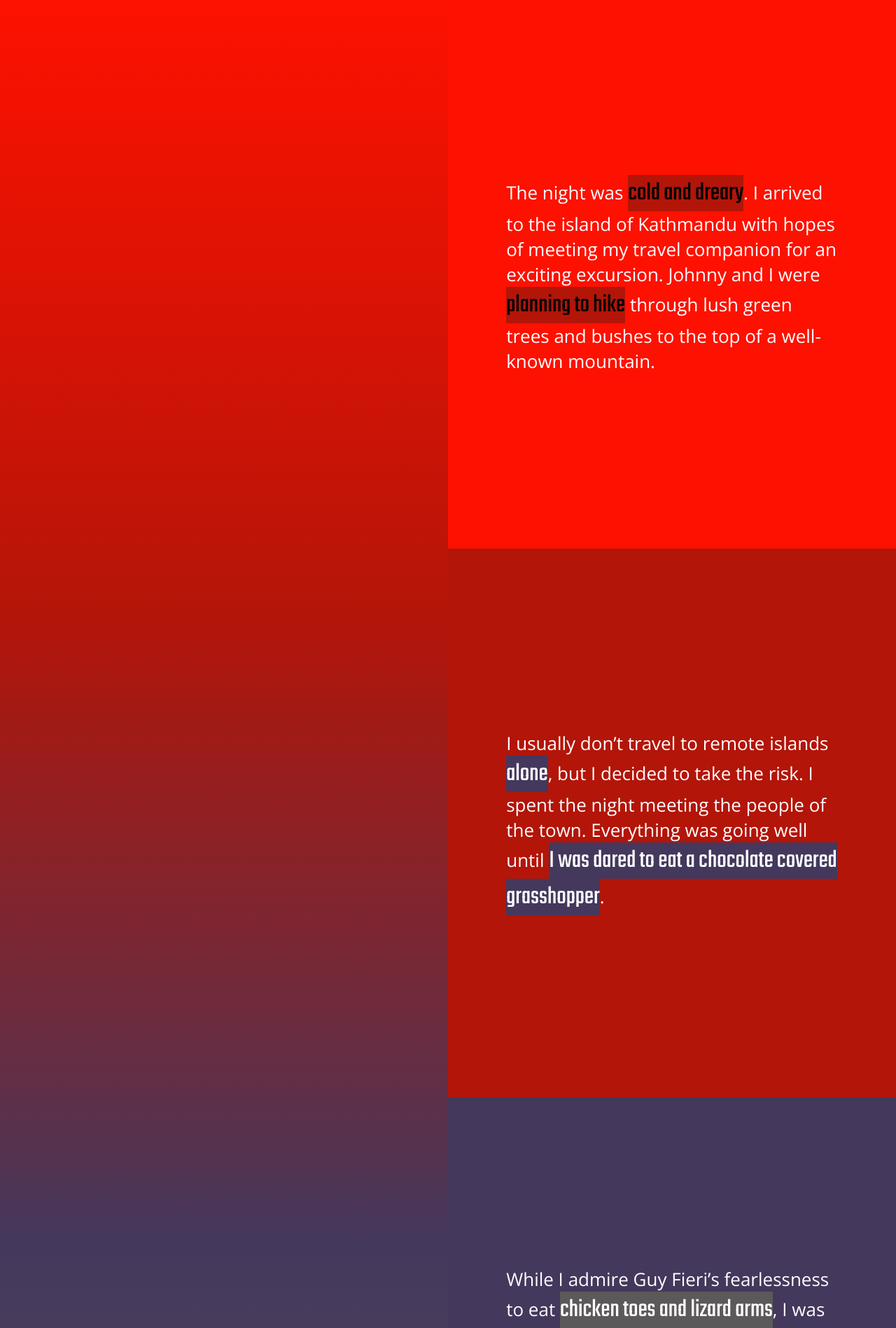
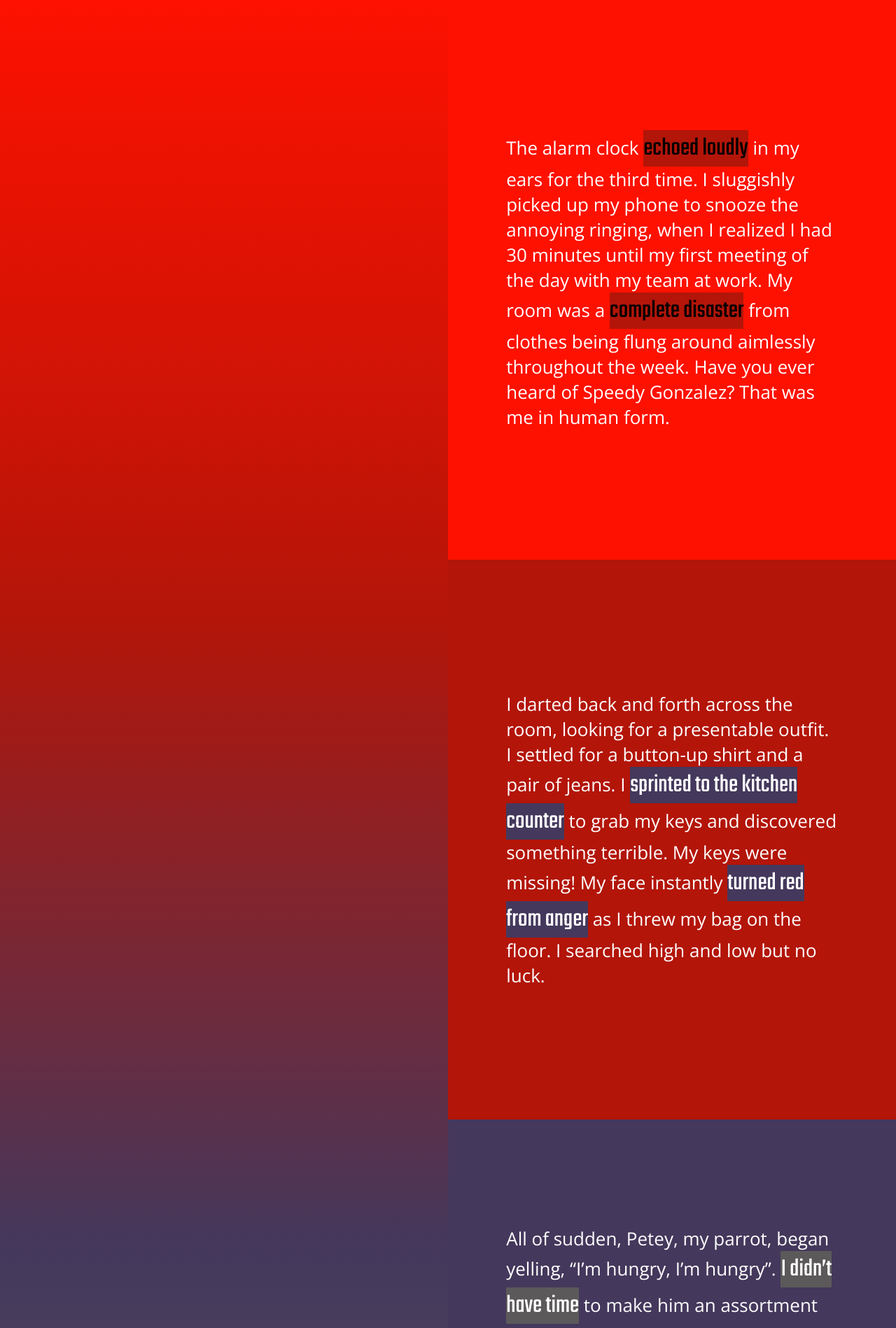
Before and after one commit to ryane1/GC-Final-Project, an Angular app: page /anger in a window 1280 px wide. Shown: the top 1898 px of the page at 70% size. Built offline with nearby package versions, Linux system fonts and the light colour scheme.

Commit message:
added anger story and updated section height

```diff
--- a/src/app/story/anger-disgust/anger-disgust.component.css
+++ b/src/app/story/anger-disgust/anger-disgust.component.css
@@ -103,6 +103,6 @@ p {
   section {
     left: 50%;
     width: 50vw;
-    height: 98vh;
+    height: 10%;
   }
 }
--- a/src/app/story/anger-disgust/anger-disgust.component.html
+++ b/src/app/story/anger-disgust/anger-disgust.component.html
@@ -2,83 +2,71 @@
   <section class="anger1">
     <p data-aos="fade-left" data-aos-duration="3000"
     data-aos-delay="200">
-      The night was <span class="angerspan1">cold and dreary</span>. I arrived to the island of Kathmandu with
-      hopes of meeting my travel companion for an exciting excursion. Johnny and
-      I were <span class="angerspan1">planning to hike</span> through lush green trees and bushes to the top of
-      a well-known mountain.
+    The alarm clock <span class="angerspan1">echoed loudly</span> in my ears for the third time. I sluggishly picked up my phone to snooze the annoying ringing, when I realized I had 30 minutes until my first meeting of the day with my team at work. My room was a <span class="angerspan1">complete disaster</span> from clothes being flung around aimlessly throughout the week. Have you ever heard of Speedy Gonzalez? That was me in human form.
     </p>
   </section>
 
   <section class="anger2">
     <p data-aos="fade-left" data-aos-duration="3000"
     data-aos-delay="200">
-      I usually don’t travel to remote islands <span class="angerspan2">alone</span>, but I decided to take the
-      risk. I spent the night meeting the people of the town. Everything was
-      going well until <span class="angerspan2">I was dared to eat a chocolate covered grasshopper</span>.
+    I darted back and forth across the room, looking for a presentable outfit. I settled for a button-up shirt and a pair of jeans. I <span class="angerspan2">sprinted to the kitchen counter</span> to grab my keys and discovered something terrible. My keys were missing! My face instantly <span class="angerspan2">turned red from anger</span> as I threw my bag on the floor. I searched high and low but no luck.
     </p>
   </section>
 
   <section class="anger3">
     <p data-aos="fade-left" data-aos-duration="3000"
     data-aos-delay="200">
-      While I admire Guy Fieri’s fearlessness to eat <span class="angerspan3">chicken toes and lizard arms</span>, I was not up for the challenge at all. However, I didn’t want to
-      seem like a scaredy cat in front of my new friends, so I obliged. <span class="angerspan3">I closed my eyes in despair and chewed.</span>
+    All of sudden, Petey, my parrot, began yelling, “I’m hungry, I’m hungry”. <span class="angerspan3">I didn’t have time</span> to make him an assortment of fruits and vegetables like I normally do. Unfortunately, I had to give him the banana that I was planning to eat for breakfast. Now I had to face the fact that I was going to be <span class="angerspan3">late and hungry</span>. As I placed the small bowl of fruit in Petey’s cage, I noticed my car keys tucked away behind one of his toys.
     </p>
   </section>
 
   <section class="anger4">
     <p data-aos="fade-left" data-aos-duration="3000"
     data-aos-delay="200">
-      As I felt the bugs’ stiff <span class="angerspan4">legs crunch in my mouth</span>, I imagined that it was a handful of fresh, crispy fries from McDonald’s. Laughs echoed from the crowd as they witnessessed the expression of <span class="angerspan4">disgust</span> cover my face. Don’t eat grasshoppers in any way, shape, or form, I beg of you! Suddenly, the loud voices began to fade slowly.
+    Fun fact: sometimes Petey likes to sneak out of his cage at night and <span class="angerspan4">wreak havoc</span> in the living room, then sneak back into his cage as if nothing happened. If you’re thinking about getting a parrot as a pet, just don’t! After I squinted my drowsy eyelids and stared the unphased Petey in his eyes for about 10 seconds, I <span class="angerspan4">slammed the front door</span> and headed towards the car.
     </p>
   </section>
 
   <section class="anger5">
     <p data-aos="fade-left" data-aos-duration="3000"
     data-aos-delay="200">
-      I opened my eyes and saw <span class="angerspan5">lightning bolts sketch the dark, black sky.</span> Everyone scattered in different directions. If you’re from Kathmandu, you
-      know when it rains, it pours. As a visitor, I apparently didn’t get the
-      memo. <span class="angerspan5">A thunderous cloud stood above my head and released a monsoon.</span>
+    I revved up the engine and zoomed out the driveway. Surprisingly, I hadn’t received email notifications from my team about my tardiness. I dropped down onto the freeway and found myself stuck in <span class="angerspan5">bumper to bumper traffic</span>. I didn’t even bother to look at the time, to save myself from the <span class="angerspan5">torment of being extremely late</span>. Luckily, the traffic lightened up after a few minutes.
+
     </p>
   </section>
 
   <section class="anger6">
     <p data-aos="fade-left" data-aos-duration="3000"
     data-aos-delay="200">
-      I <span class="angerspan6">frantically sprinted</span> towards the nearest place of shelter. The heavy wind blew so hard that it formed a blurry cast over my eyes. I felt like I was Tom Hanks in a scene from Cast Away. Out of nowhere, I saw <span class="angerspan6">dimmed headlights approaching me.</span> It was an old man driving a rickshaw.
+    I pulled into the parking lot and thought about a <span class="angerspan6">good excuse</span> to tell the team. Everyone loves a good animal story, so I decided to tell them that Petey flew outside and I had to practically <span class="angerspan6">save his life</span>. Sounds heart-warming, right?
     </p>
   </section>
 
   <section class="anger7">
     <p data-aos="fade-left" data-aos-duration="3000"
     data-aos-delay="200">
-      How he managed to drive through this <span class="angerspan7">treacherous weather</span> was beyond me. Honestly, I didn’t care because I just wanted help, even if it was from a
-      <span class="angerspan7">stranger.</span> So I hopped on the rundown ride and proceeded to tell the driver where I stayed. He didn’t speak any English and could barely hear a word that I was saying.
+    I frantically hopped out of the car and just when I thought the morning couldn’t get any worse, my phone slipped out of my hand. <span class="angerspan7">I yelled at the top of my lungs in rage</span> as I tried to save myself and the phone from immense agony.
     </p>
   </section>
 
   <section class="anger8">
     <p data-aos="fade-left" data-aos-duration="3000"
     data-aos-delay="200">
-      Frustratingly, I had no choice but to rely on my expert skills in
-      Guesstures. After about 5 minutes of <span class="angerspan8">intense acting</span>, I had an epiphany! I remembered grabbing a card from the front desk of the hotel that I was staying at. I dug into my <span class="angerspan8">wet pockets</span> and pulled out the limp card.
+    The gut-wrenching sound of my brand new phone hitting the pavement sent chills through my body. I felt like I was in that scene in every movie when <span class="angerspan8">something dreadful happens</span> and everything starts moving in slow motion. It was the worst feeling ever.
     </p>
   </section>
 
   <section class="anger9">
     <p data-aos="fade-left" data-aos-duration="3000"
     data-aos-delay="200">
-      As soon as I showed him the card, he <span class="angerspan9">smiled and nodded</span> his head. I assumed that he knew the location of the hotel and I felt a sigh of relief. For an old guy, he was <span class="angerspan9">peddling quite fast</span>. I made it to my room in less than 15
-      minutes.
+    As I examined my phone, the shattered screen <span class="angerspan9">sent me into further fury</span> but I had no time to sulk. I was sure the meeting was almost over by now but I attempted to make an appearance anyways.
     </p>
   </section>
 
   <section class="anger10">
     <p data-aos="fade-left" data-aos-duration="3000"
     data-aos-delay="200">
-      The next day, Johnny called me and said that his cat, Snuggles, got stuck
-      on his roof and he couldn’t make it to the trip. <span class="angerspan10">I blame the downfall of this trip on the grasshopper!</span> In total anguish, I refused to stay on the island for another day. I decided to pack my bags and head back home to
-      play Guesstures with my family.
+    On my way to the conference room, I noticed my co-worker casually sitting at his desk. I asked if I had missed the meeting and he said, “<span class="angerspan10">What meeting?</span> Are you talking about the one tomorrow?” with confusion. At that moment, I realized that I set my alarm for the wrong day. <span class="angerspan10">I was flabbergasted</span> by the turn of events.
     </p>
   </section>
 </div>
--- a/src/app/story/joy-suprise/joy-suprise.component.css
+++ b/src/app/story/joy-suprise/joy-suprise.component.css
@@ -102,6 +102,6 @@ p {
   section {
     left: 50%;
     width: 50vw;
-    height: 98vh;
+    height: 10%;
   }
 }
--- a/src/app/story/sadness-fear/sadness-fear.component.css
+++ b/src/app/story/sadness-fear/sadness-fear.component.css
@@ -102,6 +102,6 @@ p {
   section {
     left: 50%;
     width: 50vw;
-    height: 98vh;
+    height: 10%;
   }
 }
--- a/src/app/story/story.component.ts
+++ b/src/app/story/story.component.ts
@@ -8,9 +8,9 @@ import { Router } from '@angular/router';
   styleUrls: ["./story.component.css"]
 })
 export class StoryComponent implements OnInit {
-  showAngerDisgust: boolean = false;
-  showSadnessFear: boolean = false;
-  showJoySurprise: boolean = false;
+  // showAngerDisgust: boolean = false;
+  // showSadnessFear: boolean = false;
+  // showJoySurprise: boolean = false;
   loading: boolean = false;
   show: boolean = true;
   maxLength: number = 100;
@@ -30,16 +30,16 @@ export class StoryComponent implements OnInit {
         console.log(form.value.textInput);
         console.log(response);
         if(this.emotions.emotions_detected[0]=="joy" || this.emotions.emotions_detected[0] == "surprise"){
-          this.showJoySurprise = true;
+          // this.showJoySurprise = true;
           this.router.navigate(["/joy"]);
         }else if(this.emotions.emotions_detected[0] == "anger" || this.emotions.emotions_detected[0] == "disgust"){
-          this.showAngerDisgust = true;
+          // this.showAngerDisgust = true;
           this.router.navigate(["/anger"]);
         }else if(this.emotions.emotions_detected[0] == "sadness" || this.emotions.emotions_detected[0] == "fear"){
-          this.showSadnessFear = true;
+          // this.showSadnessFear = true;
           this.router.navigate(["/sad"]);
         }else{
-          this.showJoySurprise = true;
+          // this.showJoySurprise = true;
           this.router.navigate(["/joy"]);
         }
   });
```
Also changed, not shown: 1 other file (tests, documents, lock files or other folders).
